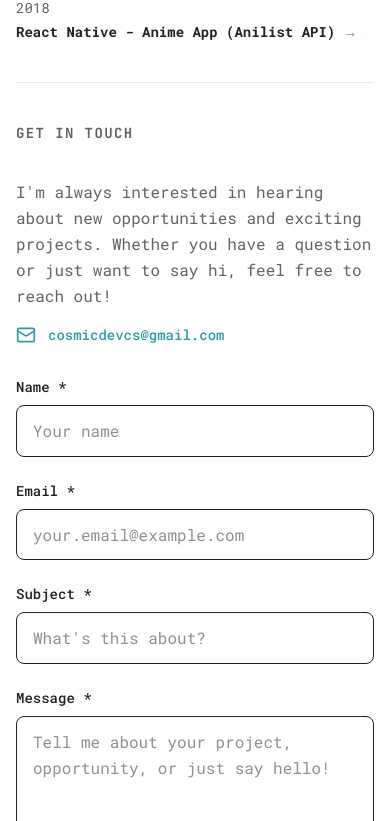
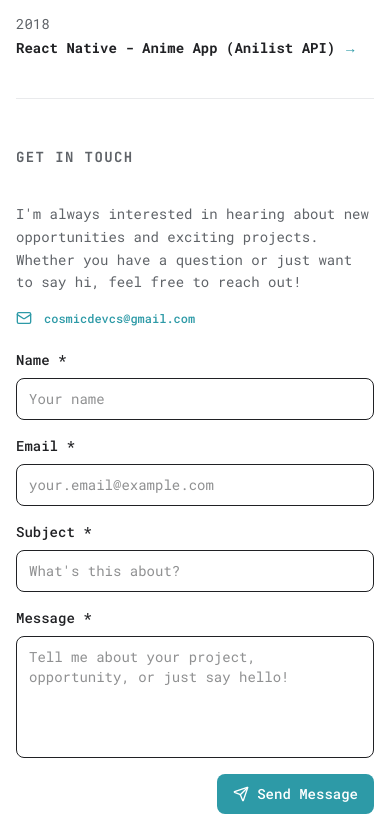
Before and after one commit to xeiaaa/portfolio, a Next.js app: page / in a window 390 px wide. Shown: the part 9483-10304 px from the top of the page. Built offline with nearby package versions, Linux system fonts and the light colour scheme; no server answers.

Commit message:
fix send message button ui

```diff
--- a/app/components/ContactForm.tsx
+++ b/app/components/ContactForm.tsx
@@ -108,22 +108,24 @@ const ContactForm = () => {
     <section id="contact" className="flex flex-col scroll-mt-11">
       <SectionTitle title="Get In Touch" />
 
-      <div className="flex flex-col gap-8">
+      <div className="flex flex-col gap-6 sm:gap-8">
         <div className="flex flex-col gap-4">
-          <p className="text-secondary leading-relaxed">
+          <p className="text-secondary leading-relaxed text-sm sm:text-base">
             I&apos;m always interested in hearing about new opportunities and
             exciting projects. Whether you have a question or just want to say
             hi, feel free to reach out!
           </p>
 
           <div className="flex items-center gap-3 text-highlight">
-            <Mail className="w-5 h-5" />
-            <span className="text-sm font-medium">cosmicdevcs@gmail.com</span>
+            <Mail className="w-4 h-4 sm:w-5 sm:h-5" />
+            <span className="text-xs sm:text-sm font-medium">
+              cosmicdevcs@gmail.com
+            </span>
           </div>
         </div>
 
-        <form onSubmit={handleSubmit} className="flex flex-col gap-6">
-          <div className="grid grid-cols-1 md:grid-cols-2 gap-6">
+        <form onSubmit={handleSubmit} className="flex flex-col gap-4 sm:gap-6">
+          <div className="grid grid-cols-1 sm:grid-cols-2 gap-4 sm:gap-6">
             <div className="flex flex-col gap-2">
               <label
                 htmlFor="name"
@@ -137,7 +139,7 @@ const ContactForm = () => {
                 name="name"
                 value={formData.name}
                 onChange={handleInputChange}
-                className={`px-4 py-3 rounded-lg border transition-all duration-300 ease-in-out focus:outline-none focus:ring-2 focus:ring-highlight/20 ${
+                className={`px-3 sm:px-4 py-2.5 sm:py-3 rounded-lg border transition-all duration-300 ease-in-out focus:outline-none focus:ring-2 focus:ring-highlight/20 text-sm sm:text-base ${
                   errors.name
                     ? "border-red-500 bg-red-50/10"
                     : "border-muted bg-transparent focus:border-highlight"
@@ -145,7 +147,7 @@ const ContactForm = () => {
                 placeholder="Your name"
               />
               {errors.name && (
-                <span className="text-sm text-red-500 flex items-center gap-1">
+                <span className="text-xs sm:text-sm text-red-500 flex items-center gap-1">
                   <AlertCircle className="w-3 h-3" />
                   {errors.name}
                 </span>
@@ -165,7 +167,7 @@ const ContactForm = () => {
                 name="email"
                 value={formData.email}
                 onChange={handleInputChange}
-                className={`px-4 py-3 rounded-lg border transition-all duration-300 ease-in-out focus:outline-none focus:ring-2 focus:ring-highlight/20 ${
+                className={`px-3 sm:px-4 py-2.5 sm:py-3 rounded-lg border transition-all duration-300 ease-in-out focus:outline-none focus:ring-2 focus:ring-highlight/20 text-sm sm:text-base ${
                   errors.email
                     ? "border-red-500 bg-red-50/10"
                     : "border-muted bg-transparent focus:border-highlight"
@@ -173,7 +175,7 @@ const ContactForm = () => {
                 placeholder="your.email@example.com"
               />
               {errors.email && (
-                <span className="text-sm text-red-500 flex items-center gap-1">
+                <span className="text-xs sm:text-sm text-red-500 flex items-center gap-1">
                   <AlertCircle className="w-3 h-3" />
                   {errors.email}
                 </span>
@@ -194,7 +196,7 @@ const ContactForm = () => {
               name="subject"
               value={formData.subject}
               onChange={handleInputChange}
-              className={`px-4 py-3 rounded-lg border transition-all duration-300 ease-in-out focus:outline-none focus:ring-2 focus:ring-highlight/20 ${
+              className={`px-3 sm:px-4 py-2.5 sm:py-3 rounded-lg border transition-all duration-300 ease-in-out focus:outline-none focus:ring-2 focus:ring-highlight/20 text-sm sm:text-base ${
                 errors.subject
                   ? "border-red-500 bg-red-50/10"
                   : "border-muted bg-transparent focus:border-highlight"
@@ -202,7 +204,7 @@ const ContactForm = () => {
               placeholder="What's this about?"
             />
             {errors.subject && (
-              <span className="text-sm text-red-500 flex items-center gap-1">
+              <span className="text-xs sm:text-sm text-red-500 flex items-center gap-1">
                 <AlertCircle className="w-3 h-3" />
                 {errors.subject}
               </span>
@@ -221,8 +223,8 @@ const ContactForm = () => {
               name="message"
               value={formData.message}
               onChange={handleInputChange}
-              rows={6}
-              className={`px-4 py-3 rounded-lg border transition-all duration-300 ease-in-out focus:outline-none focus:ring-2 focus:ring-highlight/20 resize-none ${
+              rows={5}
+              className={`px-3 sm:px-4 py-2.5 sm:py-3 rounded-lg border transition-all duration-300 ease-in-out focus:outline-none focus:ring-2 focus:ring-highlight/20 resize-none text-sm sm:text-base ${
                 errors.message
                   ? "border-red-500 bg-red-50/10"
                   : "border-muted bg-transparent focus:border-highlight"
@@ -230,18 +232,18 @@ const ContactForm = () => {
               placeholder="Tell me about your project, opportunity, or just say hello!"
             />
             {errors.message && (
-              <span className="text-sm text-red-500 flex items-center gap-1">
+              <span className="text-xs sm:text-sm text-red-500 flex items-center gap-1">
                 <AlertCircle className="w-3 h-3" />
                 {errors.message}
               </span>
             )}
           </div>
 
-          <div className="flex items-center gap-4 justify-end lg:justify-start">
+          <div className="flex flex-col items-end gap-3">
             <button
               type="submit"
               disabled={isSubmitting}
-              className="flex items-center gap-2 px-6 py-3 bg-highlight text-white font-medium rounded-lg hover:bg-highlight/90 transition-all duration-300 ease-in-out disabled:opacity-50 disabled:cursor-not-allowed group"
+              className="flex items-center gap-2 px-4 sm:px-6 py-2.5 sm:py-3 bg-highlight text-white font-medium rounded-lg hover:bg-highlight/90 transition-all duration-300 ease-in-out disabled:opacity-50 disabled:cursor-not-allowed group text-sm sm:text-base"
             >
               {isSubmitting ? (
                 <>
@@ -259,14 +261,16 @@ const ContactForm = () => {
             {submitStatus === "success" && (
               <div className="flex items-center gap-2 text-green-500">
                 <CheckCircle className="w-4 h-4" />
-                <span className="text-sm">Message sent successfully!</span>
+                <span className="text-xs sm:text-sm">
+                  Message sent successfully!
+                </span>
               </div>
             )}
 
             {submitStatus === "error" && (
               <div className="flex items-center gap-2 text-red-500">
                 <AlertCircle className="w-4 h-4" />
-                <span className="text-sm">
+                <span className="text-xs sm:text-sm">
                   Failed to send message. Please try again.
                 </span>
               </div>
--- a/app/components/Separator.tsx
+++ b/app/components/Separator.tsx
@@ -3,7 +3,7 @@ import React from "react";
 const Separator = () => {
   return (
     <div
-      className="mt-6 mb-1 lg:mb-6 border-t border-primary opacity-60"
+      className="mt-4 sm:mt-6 mb-1 lg:mb-6 border-t border-primary opacity-60"
       aria-hidden="true"
     ></div>
   );
--- a/app/page.tsx
+++ b/app/page.tsx
@@ -69,7 +69,7 @@ export default function PortfolioLayout() {
   return (
     <>
       <StructuredData />
-      <div className="flex flex-col lg:flex-row lg:justify-center min-h-screen px-4 py-8 lg:px-12 lg:py-24 gap-8 lg:gap-4 bg-main text-primary max-w-screen-xl mx-auto relative">
+      <div className="flex flex-col lg:flex-row lg:justify-center min-h-screen px-4 sm:px-6 py-6 sm:py-8 lg:px-12 lg:py-24 gap-6 sm:gap-8 lg:gap-4 bg-main text-primary max-w-screen-xl mx-auto relative">
         {/* Sidebar */}
         <aside className="lg:w-1/2 flex flex-col justify-between lg:h-[calc(100vh-160px)] gap-10 lg:sticky lg:top-24">
           {/* Name & Title */}
@@ -128,7 +128,7 @@ export default function PortfolioLayout() {
         </aside>
 
         {/* Main Content */}
-        <main className="lg:w-1/2 flex flex-col gap-4">
+        <main className="lg:w-1/2 flex flex-col gap-6 sm:gap-4">
           {/* About Section */}
           <About />
           <Separator />
```
